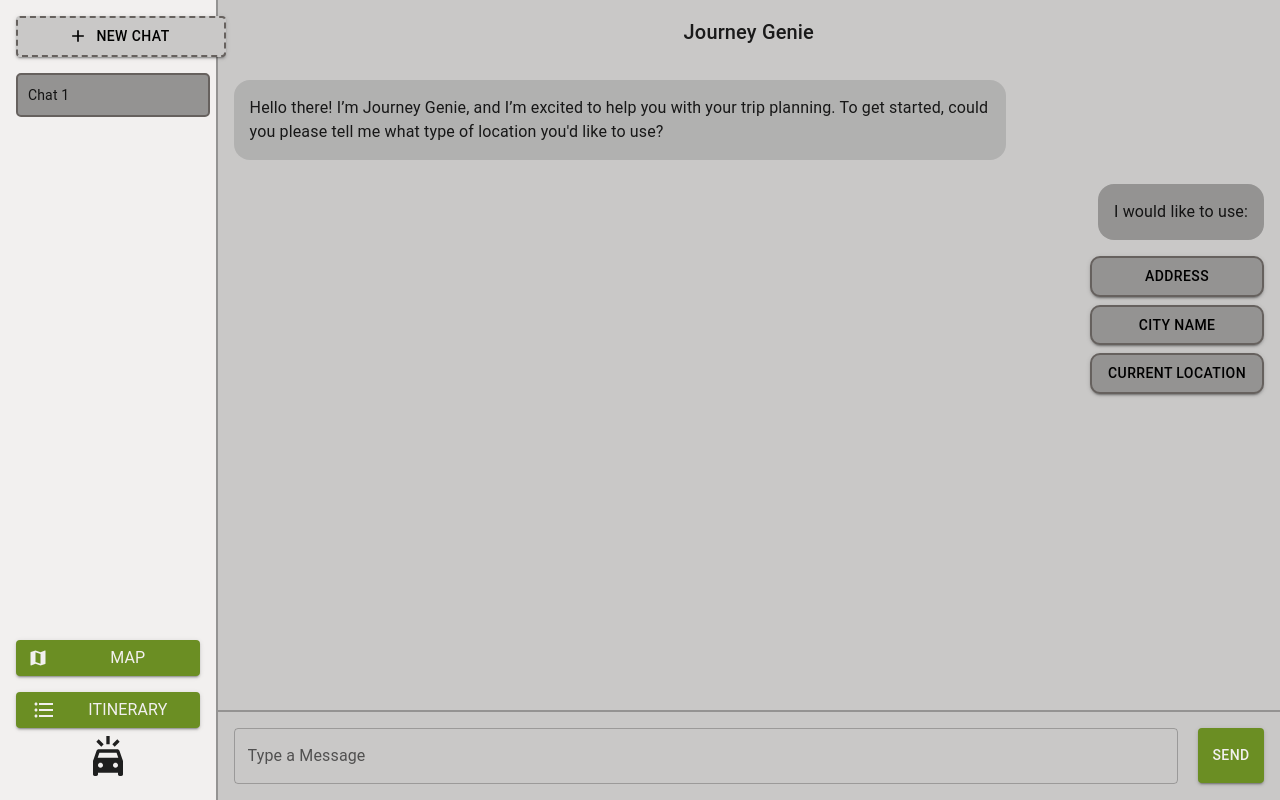
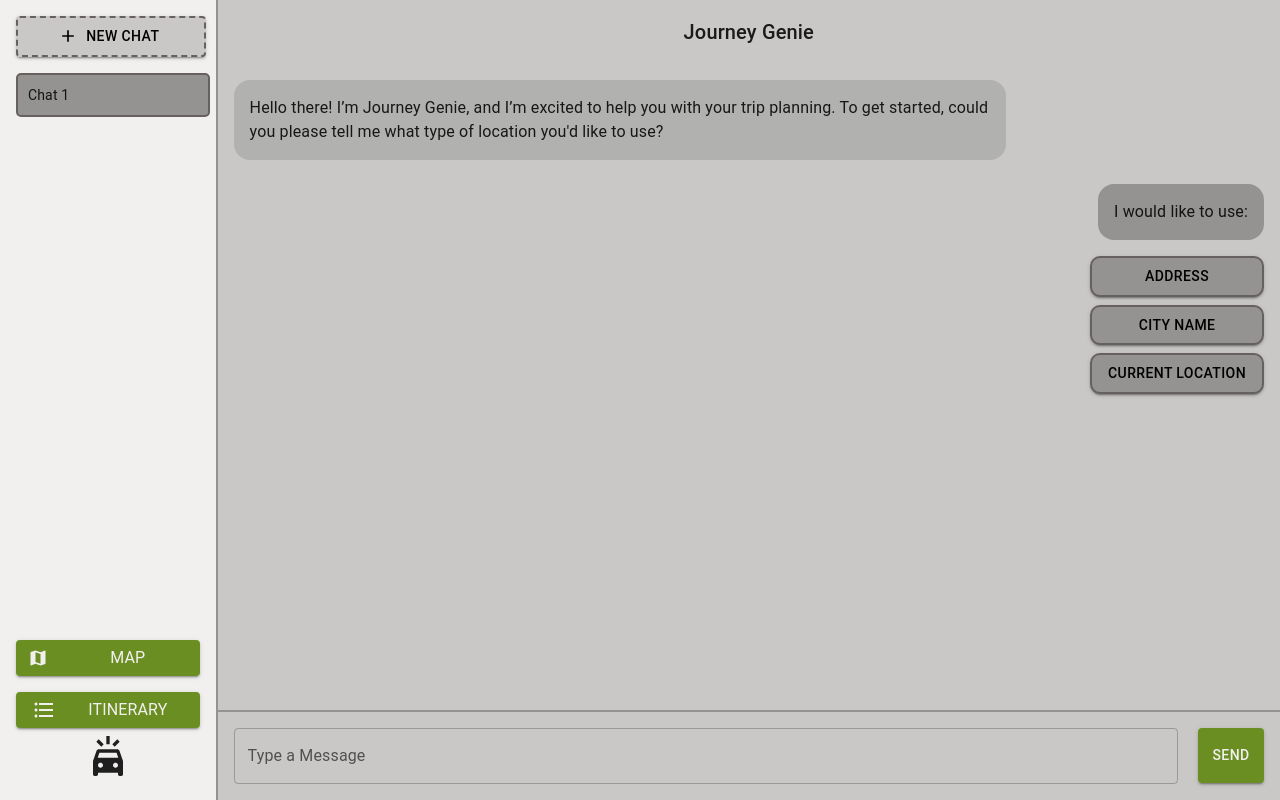
Before and after one commit to elischiffler/RoadtripsAreFun, a React (Vite) app in the folder frontend/: page /chat in a window 1280 px wide. Built offline with nearby package versions, Linux system fonts and the light colour scheme; no server answers; sample sign-in values are in the browser's storage.

Commit message:
Add Chat css now scales its width

```diff
--- a/frontend/src/pages/ChatPage/ChatPage.css
+++ b/frontend/src/pages/ChatPage/ChatPage.css
@@ -21,7 +21,7 @@
 }
 
 .sidebar-top {
-  width: 210px;
+  width: 95%;
   padding: 8px;
   border-radius: 8px;
   cursor: pointer;
```
